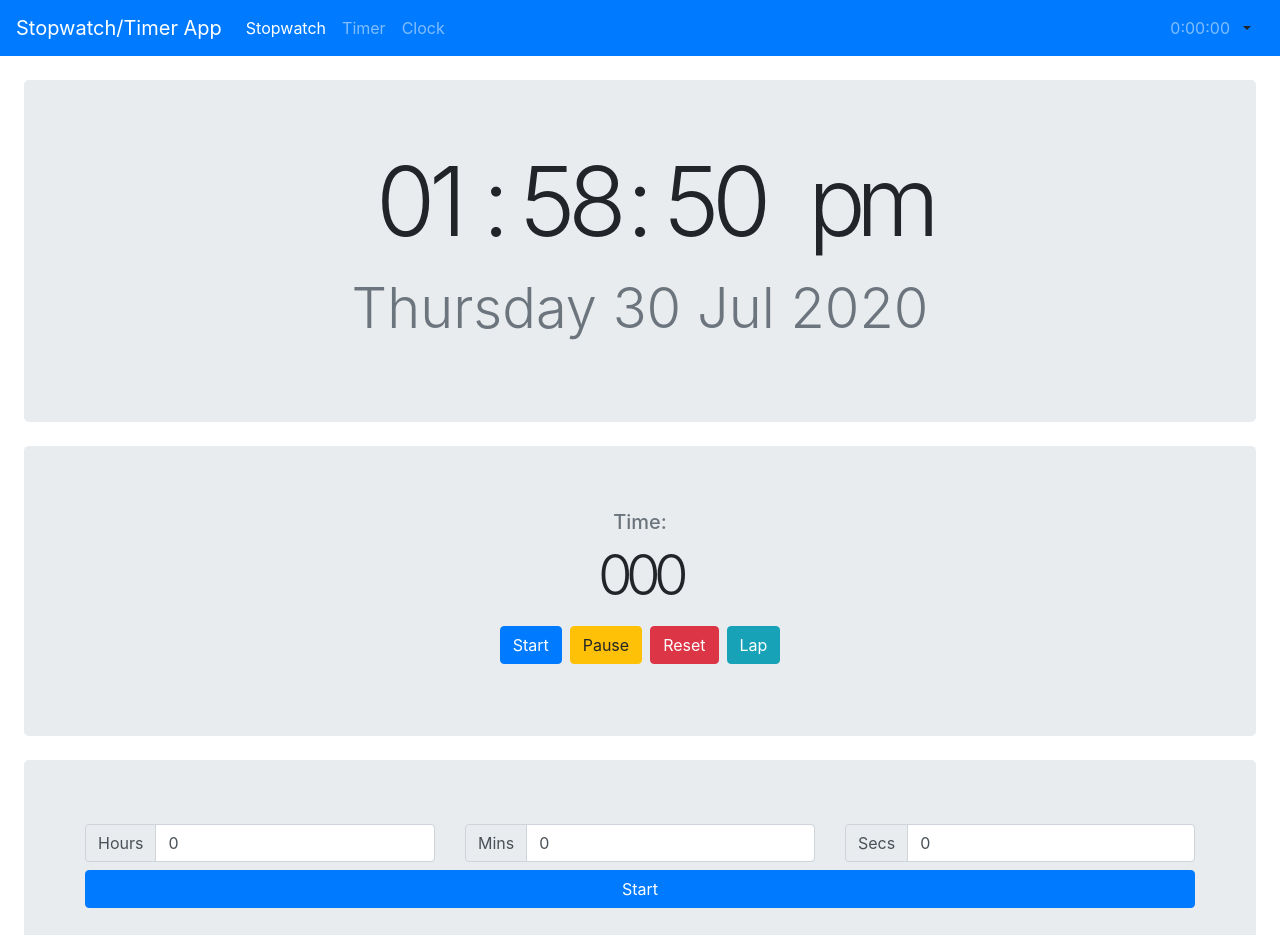
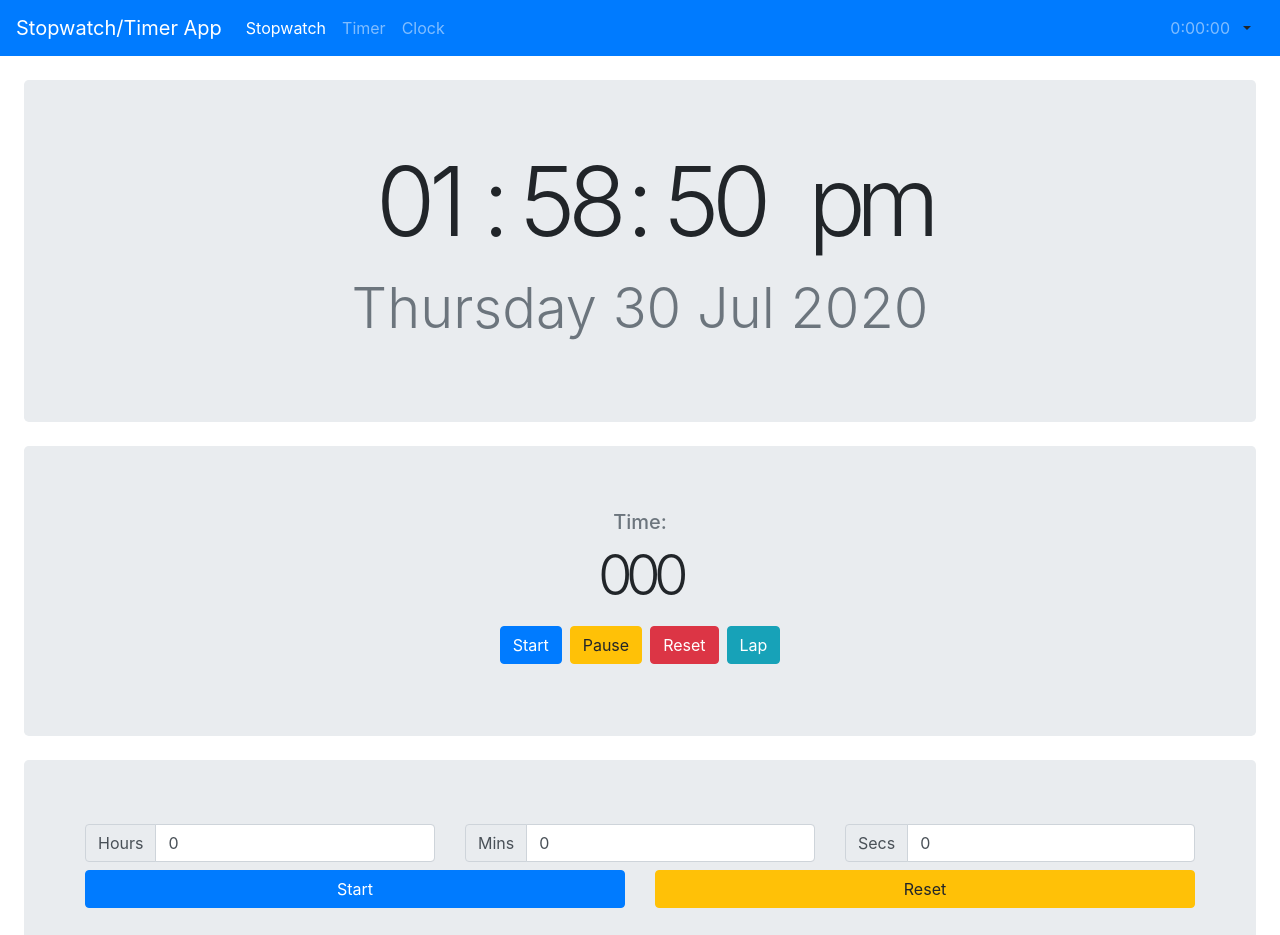
Before and after one commit to NRoboto/react-stopwatch-timer, a React (Create React App) app: page / in a window 1280 px wide. Shown: the top 935 px of the page. Built offline with nearby package versions, Linux system fonts and the light colour scheme.

Commit message:
Add reset to timer

```diff
--- a/src/timer/index.tsx
+++ b/src/timer/index.tsx
@@ -1,9 +1,7 @@
 import React from "react";
 import { Jumbotron, Button, Row, Container, Col } from "reactstrap";
-import { ClampNumber, StringToNum } from "../common";
 import dayjs, { Duration } from "../common/dayjs";
 import { TimerInput } from "./input";
-import { InputTimeChangeTypes } from "./types";
 import { Countdown } from "./countdown";
 
 export const Timer = () => {
@@ -22,13 +20,17 @@ export const Timer = () => {
     setIsStarted(false);
   };
 
+  const onResetClicked = () => {
+    setInputTime(inputTime.clone());
+  };
+
   return (
     <Jumbotron className="m-4">
       <Container>
         <TimerInput onChange={onInputChange} disabled={isStarted} />
         <Row>
+          <Col xs="12" md="6">
             {!isStarted ? (
-            <Col xs="12">
               <Button
                 color="primary"
                 className="my-2"
@@ -37,10 +39,7 @@ export const Timer = () => {
               >
                 Start
               </Button>
-            </Col>
             ) : (
-            <>
-              <Col xs="12" md="6">
               <Button
                 color="danger"
                 className="my-2"
@@ -49,14 +48,18 @@ export const Timer = () => {
               >
                 Stop
               </Button>
+            )}
           </Col>
           <Col xs="12" md="6">
-                <Button color="warning" className="my-2" block>
+            <Button
+              color="warning"
+              className="my-2"
+              block
+              onClick={onResetClicked}
+            >
               Reset
             </Button>
           </Col>
-            </>
-          )}
         </Row>
       </Container>
       <Countdown
```
Lines whose indentation alone changed are shown as unchanged.
